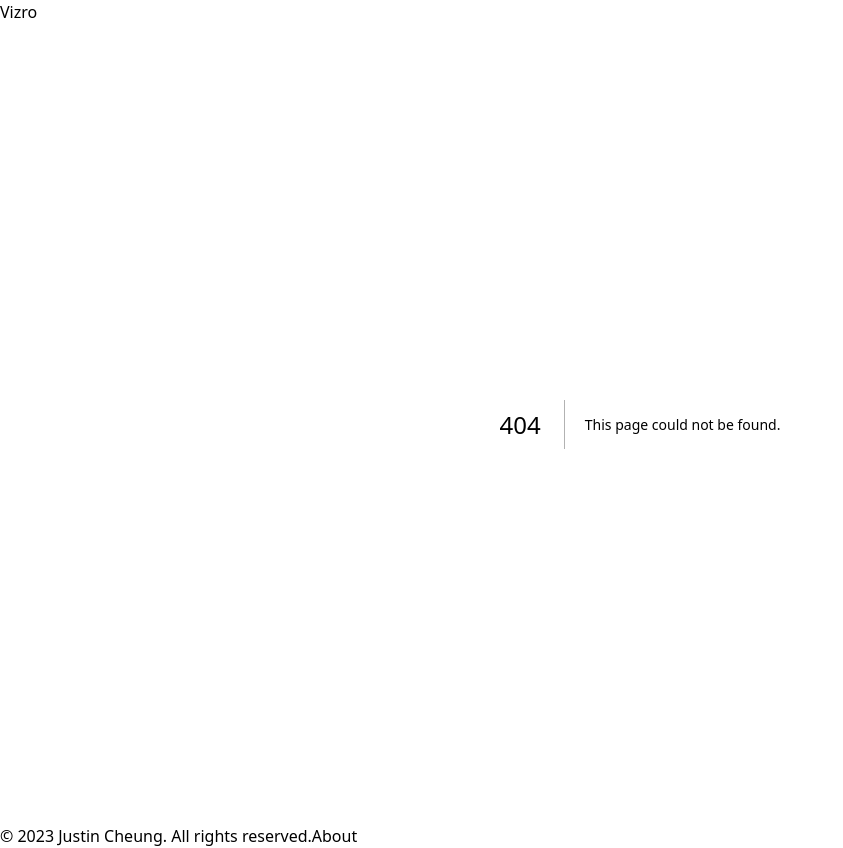
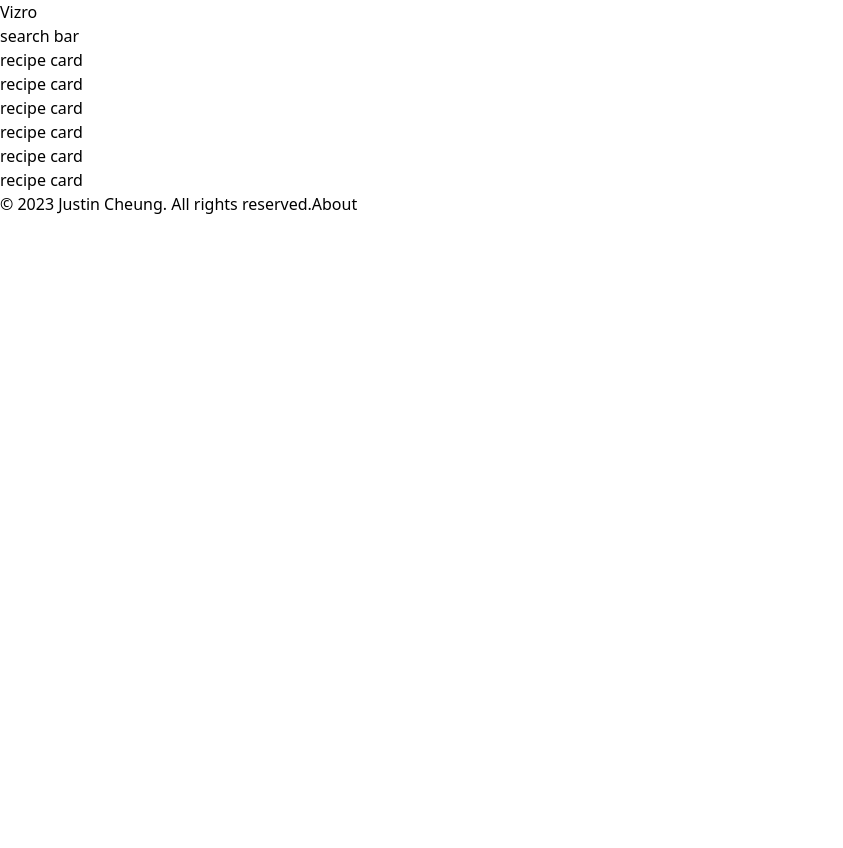
Before and after one commit to Jygsaw/comfortfood-next, a Next.js app: page /search in a window 1280 px wide. Before the commit this address had no page. Shown: the whole page, without its empty margins (0-843 px from the left). After the commit the page ends 800 px from the top, so only its background shows below. Built offline with nearby package versions, Linux system fonts and the light colour scheme.

Commit message:
[NEW] Create search page

```diff
--- /dev/null
+++ b/app/search/page.tsx
@@ -0,0 +1,25 @@
+import React from 'react';
+import { titleAppend } from 'lib/seoUtils';
+import { type Metadata } from 'next';
+
+export const metadata: Metadata = {
+    title: titleAppend('Search'),
+};
+
+const Page = () => (
+    <>
+        <div>search bar</div>
+        <div>
+            <div>recipe card</div>
+            <div>recipe card</div>
+            <div>recipe card</div>
+        </div>
+        <div>
+            <div>recipe card</div>
+            <div>recipe card</div>
+            <div>recipe card</div>
+        </div>
+    </>
+);
+
+export default Page;
```
